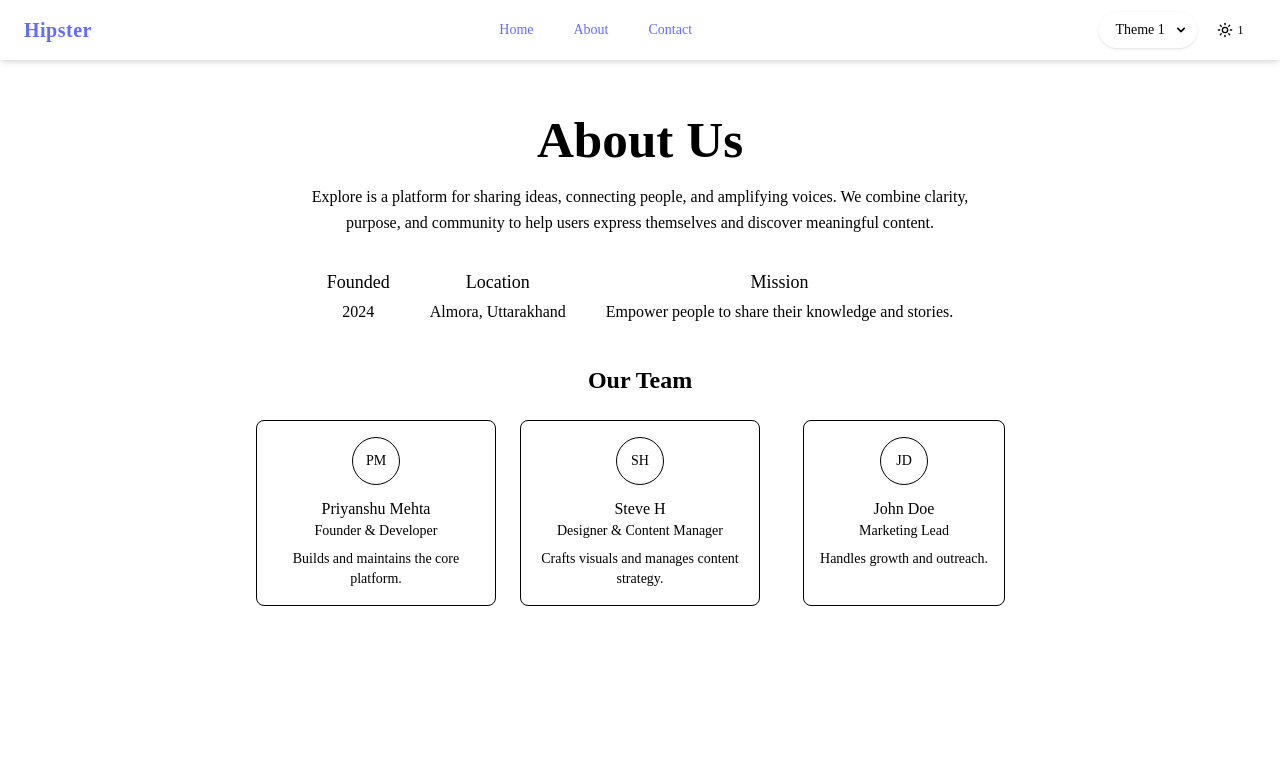
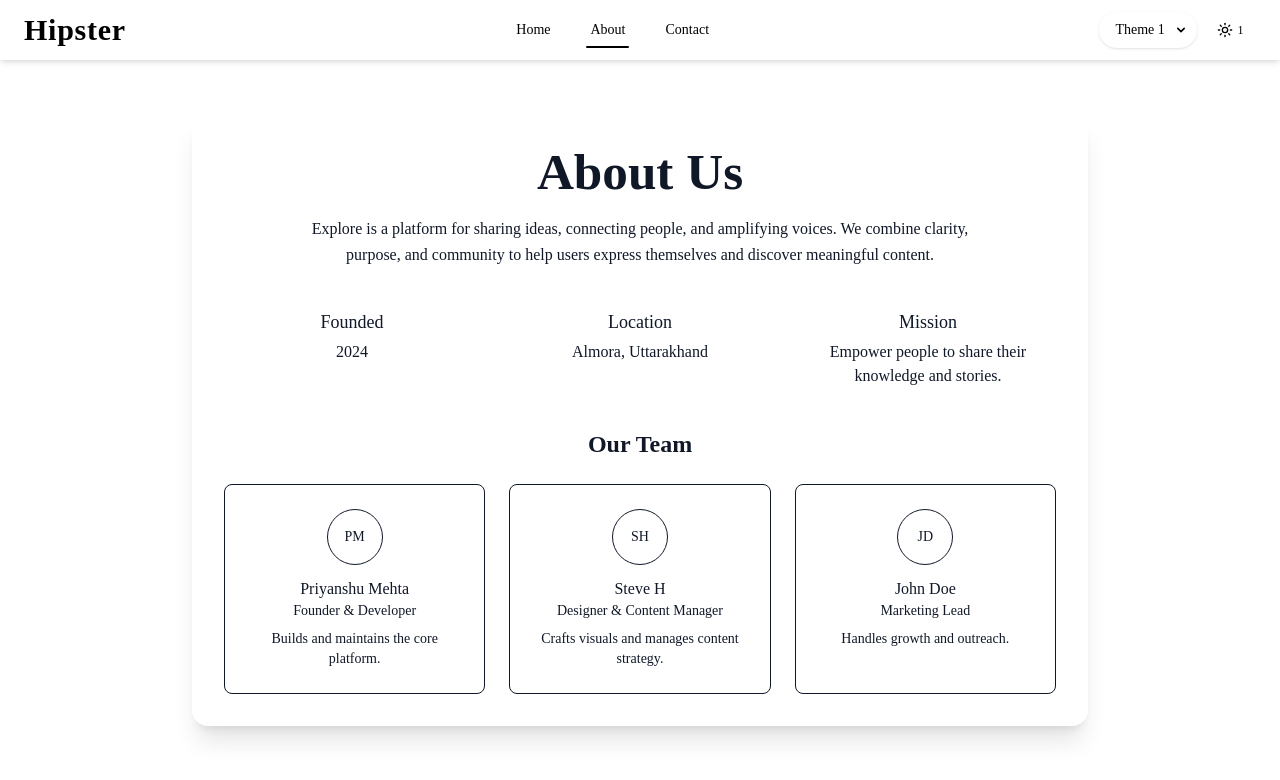
Before and after one commit to priyanshumehta10/PriyanshuMehta-ReactFrontendAssessment, a React (Vite) app: page /about in a window 1280 px wide. Shown: the top 780 px of the page. Built offline with nearby package versions, Linux system fonts and the light colour scheme.

Commit message:
fix header color and design

```diff
--- a/src/components/Header.tsx
+++ b/src/components/Header.tsx
@@ -23,18 +23,16 @@ export default function Header() {
   const location = useLocation();
   const [open, setOpen] = useState(false);
 
-  // optional: if ThemeContext exposes headerBg and you want to reflect it via inline style
   const currentLabel = themeConfig[theme]?.label ?? theme;
   const currentIcon = themeConfig[theme]?.icon;
 
   useEffect(() => {
-    // let the root reflect current theme for CSS selectors
     document.documentElement.setAttribute("data-theme", theme);
   }, [theme]);
 
   return (
     <header
-      className="fixed top-0 w-full z-50 shadow-md"
+      className={`fixed top-0 w-full z-50 shadow-md ${theme !== "theme2" ? "" : "bg-gray-800"} `}
       style={{
         transition: "background 0.35s ease",
         backdropFilter: "saturate(180%) blur(100px)",
@@ -48,27 +46,36 @@ export default function Header() {
             initial={{ scale: 0.95 }}
             animate={{ scale: 1 }}
             transition={{ type: "spring", stiffness: 300, damping: 25 }}
-            className="font-extrabold text-xl tracking-wide"
+            className={`font-extrabold text-3xl tracking-wide ${theme !== "theme2" ? "text-black" : "text-white"}`}
           >
+
             Hipster
           </motion.div>
         </Link>
 
         {/* Desktop nav */}
-        { theme !== "theme2" &&
+        {theme !== "theme2" && (
           <nav className="hidden md:flex gap-8">
-          {navItems.map((item) => (
+            {navItems.map((item) => {
+              const isActive = location.pathname === item.to;
+              return (
                 <Link
                   key={item.to}
                   to={item.to}
-              className="relative px-1 py-2 font-medium text-sm transition-colors"
-              aria-current={location.pathname === item.to ? "page" : undefined}
+                  className="relative px-1 py-2 font-medium text-sm transition-colors text-black"
+                  aria-current={isActive ? "page" : undefined}
                 >
                   {item.name}
-              <span className="absolute left-0 bottom-0 h-0.5 w-full rounded-sm transition-all" />
+                  <span
+                    className={`absolute left-0 bottom-0 h-0.5 w-full rounded-sm transition-all ${isActive ? "bg-black scale-x-100" : "bg-transparent"
+                      }`}
+                    style={{ transformOrigin: "left" }}
+                  />
                 </Link>
-          ))}
-        </nav>}
+              );
+            })}
+          </nav>
+        )}
 
         {/* Controls */}
         <div className="flex items-center gap-4">
@@ -83,7 +90,12 @@ export default function Header() {
                 aria-label="Select theme"
                 value={theme}
                 onChange={(e) => setTheme(e.target.value as any)}
-                className="appearance-none pr-8 pl-4 py-2 rounded-full text-sm outline-none focus:ring-2 focus:ring-offset-1 focus:ring-current  backdrop-blur-sm shadow-sm cursor-pointer"
+  className={`
+    appearance-none pr-8 pl-4 py-2 rounded-full text-sm outline-none shadow-sm cursor-pointer transition-colors backdrop-blur-sm
+    ${theme === "theme2"
+      ? "bg-gray-700 text-white placeholder-gray-300 focus:ring-white focus:ring-offset-1"
+      : "bg-white text-black focus:ring-black focus:ring-offset-1"}
+  `}
               >
                 {Object.entries(themeConfig).map(([key, meta]) => (
                   <option key={key} value={key}>
@@ -118,7 +130,6 @@ export default function Header() {
             </div>
           </div>
 
-
           {/* Mobile menu toggle */}
           <button
             className="md:hidden p-2 rounded-full focus:outline-none"
@@ -143,24 +154,34 @@ export default function Header() {
             className="md:hidden border-t"
           >
             <div className="flex flex-col px-6 py-4 gap-3">
-              {navItems.map((item) => (
+              {navItems.map((item) => {
+                const isActive = location.pathname === item.to;
+                return (
                   <Link
                     key={item.to}
                     to={item.to}
                     onClick={() => setOpen(false)}
-                  className="py-2 font-semibold rounded text-base transition-colors"
-                  aria-current={location.pathname === item.to ? "page" : undefined}
+                    className={`py-2 font-bold rounded text-base transition-colors ${isActive ? "underline decoration-black" : "text-black"
+                      }`}
+                    aria-current={isActive ? "page" : undefined}
                   >
                     {item.name}
                   </Link>
-              ))}
+                );
+              })}
               {/* Mobile theme selector too */}
               <div className="mt-2">
                 <label className="block text-xs mb-1">Select Theme</label>
                 <select
+                  aria-label="Select theme"
                   value={theme}
                   onChange={(e) => setTheme(e.target.value as any)}
-                  className="w-full rounded px-3 py-2"
+                  className={`
+    appearance-none pr-8 pl-4 py-2 rounded-full text-sm outline-none shadow-sm cursor-pointer
+    transition-colors
+    ${theme === "theme2" ? "bg-gray-700 text-white placeholder-gray-300" : "bg-white text-black"}
+    focus:ring-2 focus:ring-offset-1 ${theme === "theme2" ? "focus:ring-white" : "focus:ring-black"}
+  `}
                 >
                   {Object.entries(themeConfig).map(([key, meta]) => (
                     <option key={key} value={key}>
@@ -168,6 +189,7 @@ export default function Header() {
                     </option>
                   ))}
                 </select>
+
               </div>
             </div>
           </motion.div>
--- a/src/index.css
+++ b/src/index.css
@@ -15,14 +15,7 @@
   -moz-osx-font-smoothing: grayscale;
 }
 
-a {
-  font-weight: 500;
-  color: #646cff;
-  text-decoration: inherit;
-}
-a:hover {
-  color: #535bf2;
-}
+
 
 body {
   margin: 0;
@@ -43,13 +36,11 @@ button {
   font-size: 1em;
   font-weight: 500;
   font-family: inherit;
-  background-color: #1a1a1a;
+  /* background-color: #1a1a1a; */
   cursor: pointer;
   transition: border-color 0.25s;
 }
-button:hover {
-  border-color: #646cff;
-}
+
 button:focus,
 button:focus-visible {
   outline: 4px auto -webkit-focus-ring-color;
@@ -60,9 +51,7 @@ button:focus-visible {
     color: #213547;
     background-color: #ffffff;
   }
-  a:hover {
-    color: #747bff;
-  }
+
   button {
     background-color: #f9f9f9;
   }
--- a/src/pages/About.tsx
+++ b/src/pages/About.tsx
@@ -39,28 +39,38 @@ const About: React.FC = () => {
         `}
         style={{ marginLeft: 0 }}
       >
-        <section className="w-full max-w-3xl text-center">
+        {/* Card wrapper */}
+        <div
+          className={`
+    w-full max-w-4xl rounded-2xl shadow-xl p-8 space-y-10
+    ${theme === "theme2"
+              ? "bg-gray-800 text-white"
+              : "bg-white text-gray-900"}
+  `}
+        >
           {/* Header */}
-          <header className="mb-8">
-            <h1 className="text-4xl font-semibold mb-4">About Us</h1>
+          <section className="text-center">
+            <header className="mb-6">
+              <h1 className="text-5xl font-semibold mb-4">About Us</h1>
               <p className="text-base leading-relaxed max-w-2xl mx-auto">
                 Explore is a platform for sharing ideas, connecting people, and
                 amplifying voices. We combine clarity, purpose, and community to
                 help users express themselves and discover meaningful content.
               </p>
             </header>
+          </section>
 
           {/* Key Info */}
-          <div className="mb-10 flex flex-col sm:flex-row justify-center gap-10">
-            <div>
+          <div className="flex flex-col sm:flex-row justify-center gap-8 text-center">
+            <div className="flex-1">
               <h2 className="text-lg font-medium mb-1">Founded</h2>
               <p>2024</p>
             </div>
-            <div>
+            <div className="flex-1">
               <h2 className="text-lg font-medium mb-1">Location</h2>
               <p>Almora, Uttarakhand</p>
             </div>
-            <div>
+            <div className="flex-1">
               <h2 className="text-lg font-medium mb-1">Mission</h2>
               <p>Empower people to share their knowledge and stories.</p>
             </div>
@@ -68,15 +78,15 @@ const About: React.FC = () => {
 
           {/* Team */}
           <div>
-            <h2 className="text-2xl font-semibold mb-6">Our Team</h2>
+            <h2 className="text-2xl font-semibold mb-6 text-center">Our Team</h2>
             <div className="grid gap-6 sm:grid-cols-2 lg:grid-cols-3 justify-items-center">
               {teamData.map((member) => (
                 <div
                   key={member.name}
-                  className="border rounded-lg p-4 flex flex-col items-center max-w-xs"
+                  className="border rounded-lg p-6 flex flex-col items-center max-w-xs w-full "
                 >
                   {/* Placeholder avatar */}
-                  <div className="w-12 h-12 rounded-full border flex items-center justify-center mb-3">
+                  <div className="w-14 h-14 rounded-full border flex items-center justify-center mb-3">
                     <span className="text-sm font-medium">
                       {member.name
                         .split(" ")
@@ -85,14 +95,14 @@ const About: React.FC = () => {
                         .toUpperCase()}
                     </span>
                   </div>
-                  <div className="font-medium">{member.name}</div>
-                  <div className="text-sm mb-2">{member.role}</div>
+                  <div className="font-medium text-center">{member.name}</div>
+                  <div className="text-sm mb-2 text-center">{member.role}</div>
                   <p className="text-sm text-center">{member.bio}</p>
                 </div>
               ))}
             </div>
           </div>
-        </section>
+        </div>
       </main>
     </div>
   );
--- a/src/pages/Contact.tsx
+++ b/src/pages/Contact.tsx
@@ -28,9 +28,8 @@ const Contact: React.FC = () => {
 
       <main
         className={`
-          flex-1 flex
-          px-6 py-12 transition-padding duration-300
-          flex-col items-center justify-start
+          flex-1 px-6 py-12 transition-padding duration-300
+          flex flex-col items-center
           ${showSidebar ? (collapsed ? "pl-16 md:pl-16" : "pl-64 md:pl-64") : ""}
         `}
         style={{ marginLeft: 0 }}
```
Lines whose indentation alone changed are shown as unchanged.
